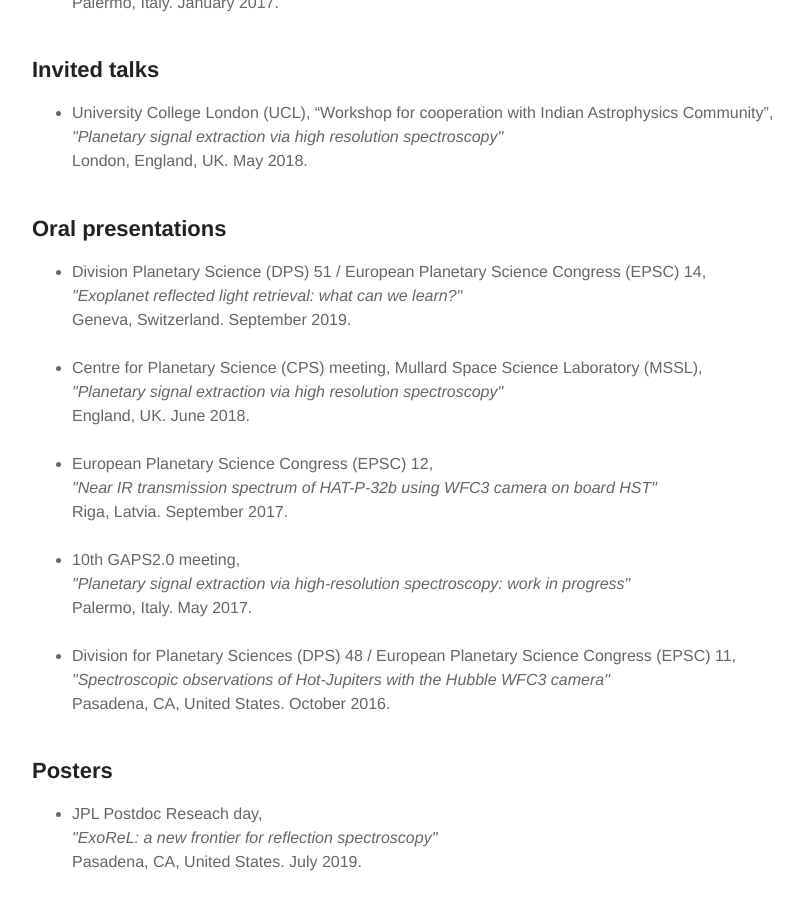
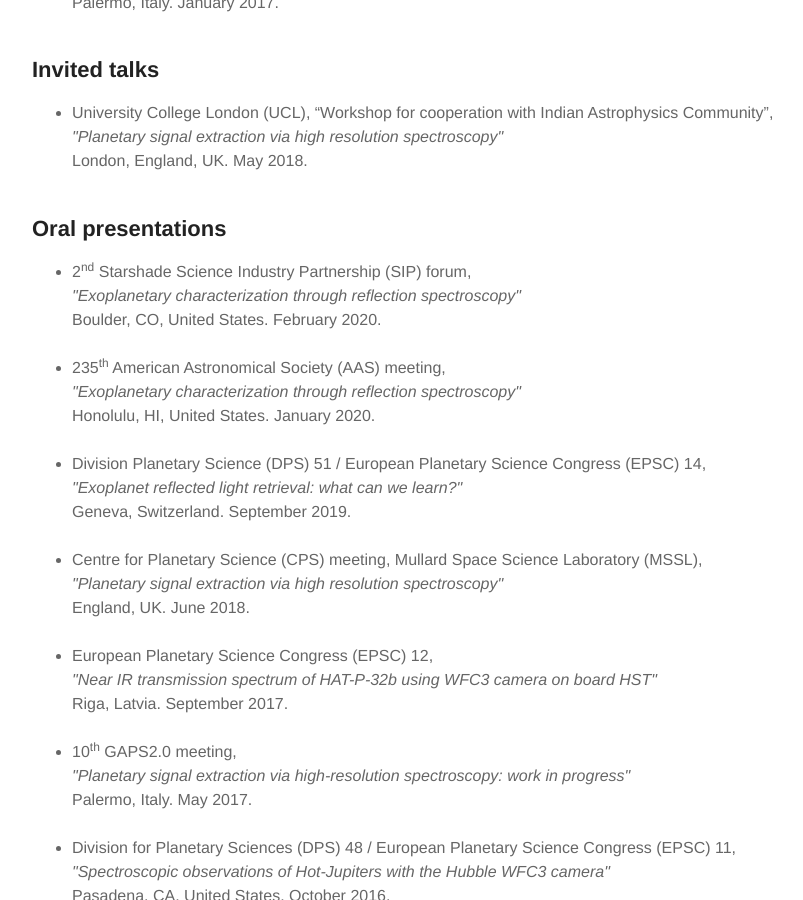
Before and after one commit to MDamiano/MDamiano.github.io, a Jekyll site: the page built from presentations.md, in a window 1280 px wide and 900 px high, scrolled down 826 px. Shown: the whole window, without its empty margins (203-1006 px from the left). Built offline with Jekyll 4.4.1, drawn with Linux system fonts in a browser that asks for light colours.

Commit message:
Update 17/02/2020

```diff
--- a/presentations.md
+++ b/presentations.md
@@ -32,6 +32,14 @@ layout: page
 <h2>Oral presentations</h2>
 
 <ul class="skill-list">
+    <li>2<sup>nd</sup> Starshade Science Industry Partnership (SIP) forum,
+	    <br /><i>"Exoplanetary characterization through reflection spectroscopy"</i>
+	    <br />Boulder, CO, United States. February 2020.
+	    <br /><br /></li>
+    <li>235<sup>th</sup> American Astronomical Society (AAS) meeting,
+	    <br /><i>"Exoplanetary characterization through reflection spectroscopy"</i>
+	    <br />Honolulu, HI, United States. January 2020.
+	    <br /><br /></li>
 	<li>Division Planetary Science (DPS) 51 / European Planetary Science Congress (EPSC) 14,
 	    <br /><i>"Exoplanet reflected light retrieval: what can we learn?"</i>
 	    <br />Geneva, Switzerland. September 2019.
@@ -44,7 +52,7 @@ layout: page
 	    <br /><i>"Near IR transmission spectrum of HAT-P-32b using WFC3 camera on board HST"</i>
 	    <br />Riga, Latvia. September 2017.
 	    <br /><br /></li>
-	<li>10th GAPS2.0 meeting,
+	<li>10<sup>th</sup> GAPS2.0 meeting,
 	    <br /><i>"Planetary signal extraction via high-resolution spectroscopy: work in progress"</i>
 	    <br />Palermo, Italy. May 2017.
 	    <br /><br /></li>
```
Also changed, not shown: 4 other files.
